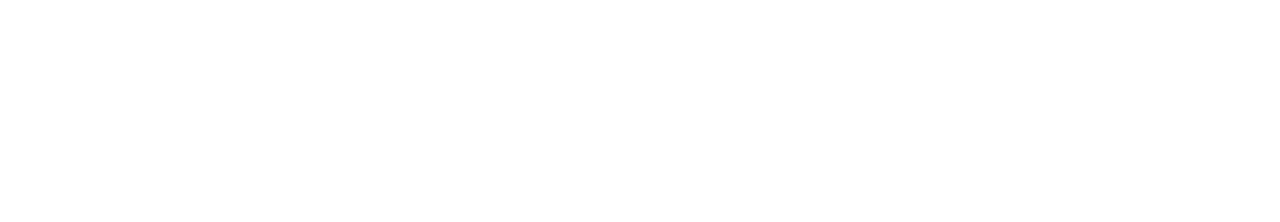
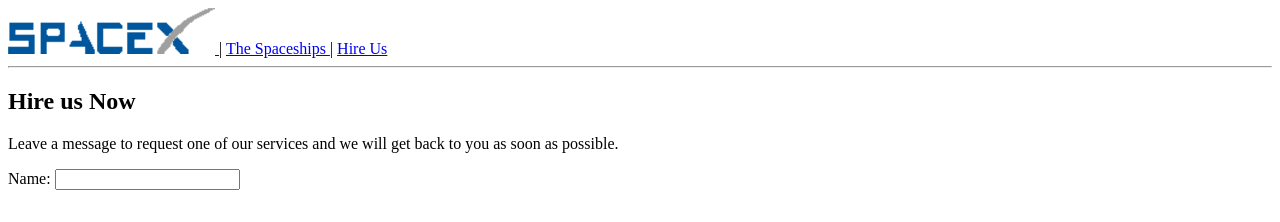
Before and after one commit to carollinemv/Site-Completo.html5, a plain HTML site: page Site completo com HTML5 -/hire_us.html in a window 1280 px wide. Drawn offline with Linux system fonts and the light colour scheme.

Commit message:
Add files via upload

```diff
--- a/Site completo com HTML5 -/hire_us.html
+++ b/Site completo com HTML5 -/hire_us.html
@@ -7,6 +7,33 @@
     <title>SpaceX</title>
 </head>
 <body>
-
+    <header>
+        <nav>
+           <a href="index.html">
+           <img src="logo.png" alt="">
+            </a> |
+            <a href="spaceship.html">
+                The Spaceships
+            </a> |
+            <a href="hire_us.html">
+                Hire Us
+            </a>
+        </nav>
+        <hr>
+        </header>
+        <section>
+            <h1>Hire us Now</h1>
+            <p>Leave a message to request one of our services and we will get back to you as soon as possible.</p>
+        </section>
+        <section>
+            <form>
+                <div>
+                    <label for="name">Name:</label>
+                    <input type="text" id="name" name="name">
+                </div>
+                <div></div>
+                <div></div>
+            </form>
+        </section>
 </body>
 </html>
```
